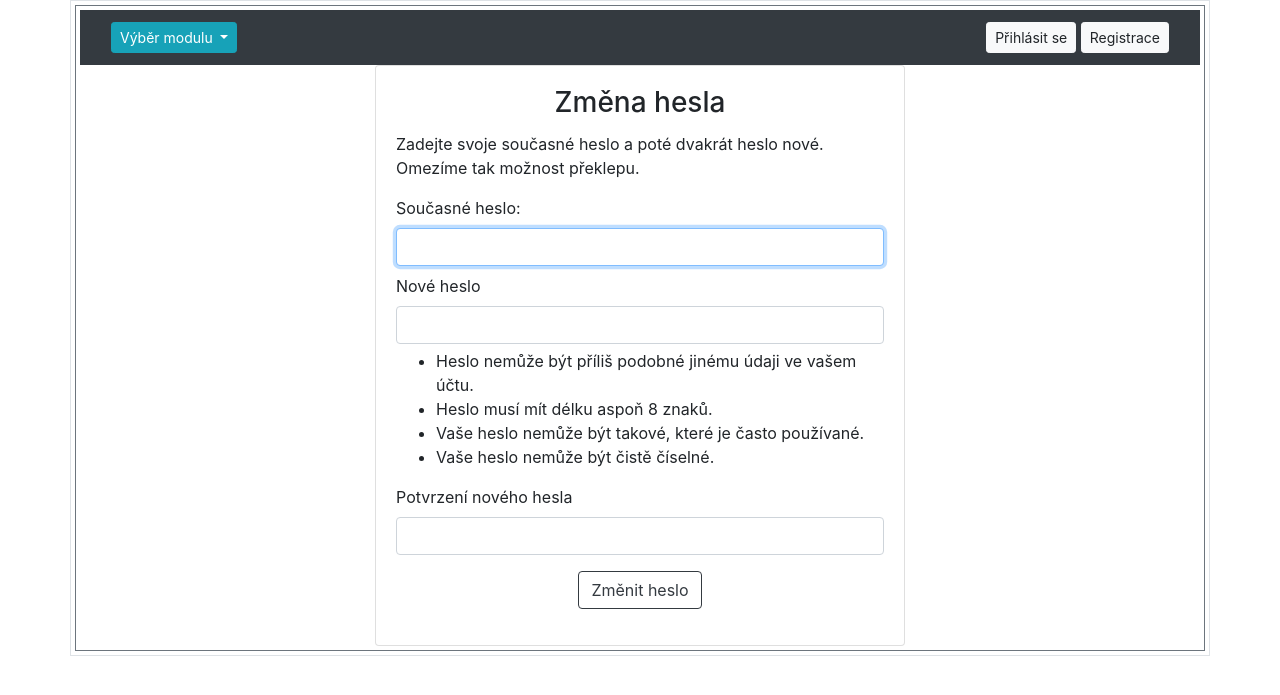
After one commit to zpilat/Django-warehouse, a Django app: template hpm_sklad/templates/registration/password_change.html in a window 1280 px wide. The commit adds this page. Shown: the top 695 px of the page. Run offline with Django 3.2, Linux system fonts and the light colour scheme; the template is opened without the code that fills it, so the values that code supplies are empty; parts of the project's set-up code (start-up, migrations or seed data) failed here and were passed over; some libraries are stand-ins or nearby versions.

Commit message:
přidáno menu a šablona pro změnu hesla

```diff
--- a/hpm_sklad/forms.py
+++ b/hpm_sklad/forms.py
@@ -3,7 +3,7 @@ from .models import Sklad, AuditLog, Dodavatele, Zarizeni, Varianty, Poptavky, P
 from crispy_forms.helper import FormHelper
 from crispy_forms.layout import Layout, Div, Field, Submit
 from crispy_forms.bootstrap import FormActions
-from django.contrib.auth.forms import UserCreationForm
+from django.contrib.auth.forms import UserCreationForm, PasswordChangeForm
 from django.contrib.auth.models import User
 from django.core.exceptions import ValidationError
 from django.core.validators import MaxValueValidator, MinValueValidator
--- a/hpm_sklad/templates/hpm_sklad/navbar.html
+++ b/hpm_sklad/templates/hpm_sklad/navbar.html
@@ -41,6 +41,7 @@
             </div>
         </div>
         <div class="col-auto">
+            <a class="btn btn-light btn-sm" href="{% url 'custom_password_change' %}">Změnit heslo</a>
             <a class="btn btn-light btn-sm" href="{% url 'logout' %}">Odhlásit se</a>
         </div>
     {% else %}
--- /dev/null
+++ b/hpm_sklad/templates/registration/password_change.html
@@ -0,0 +1,46 @@
+{% extends "hpm_sklad/base.html" %}
+{% load static %}
+
+{% block title %}Změna hesla - Skladová databáze HPM{% endblock %}
+
+{% block left_content %}
+<div class="d-flex justify-content-center align-items-center" style="min-height: 50vh;">
+    <div class="col-md-6">
+        <div class="card">
+            <div class="card-body">
+                <h3 class="card-title text-center">Změna hesla</h3>
+                <form method="post">
+                    {% csrf_token %}
+                    <p>Zadejte svoje současné heslo a poté dvakrát heslo nové. Omezíme tak možnost překlepu.</p>
+                    <div class="form-group mb-2">
+                        <label for="id_old_password">Současné heslo:</label>
+                        <input type="password" class="form-control" id="id_old_password" name="old_password"
+                               autocomplete="current-password" autofocus="" required>
+                    </div>
+                    <div class="form-group">
+                        <label for="id_new_password1">Nové heslo</label>
+                        <input type="password" class="form-control" id="id_new_password1" name="new_password1"
+                               autocomplete="new-password" aria-describedby="id_new_password1_helptext" required>
+                    </div>
+                    <div class="help" id="id_new_password1_helptext">
+                        <ul>
+                            <li>Heslo nemůže být příliš podobné jinému údaji ve vašem účtu.</li>
+                            <li>Heslo musí mít délku aspoň 8 znaků.</li>
+                            <li>Vaše heslo nemůže být takové, které je často používané.</li>
+                            <li>Vaše heslo nemůže být čistě číselné.</li>
+                        </ul>
+                    </div>
+                    <div class="form-group">
+                        <label for="id_new_password2">Potvrzení nového hesla</label>
+                        <input type="password" class="form-control" id="id_new_password2" name="new_password2"
+                               autocomplete="new-password" required>
+                    </div>
+                    <div class="form-group text-center my-3">
+                        <button type="submit" class="btn btn-outline-dark">Změnit heslo</button>
+                    </div>
+                </form>
+            </div>
+        </div>
+    </div>
+</div>
+{% endblock %}
--- a/hpm_sklad/urls.py
+++ b/hpm_sklad/urls.py
@@ -38,6 +38,7 @@ urlpatterns = [
     path('sklad/poptavky/<int:pk>/detail/', views.PoptavkaDetailView.as_view(), name='detail_poptavky'),
     path('sklad/poptavky/<int:pk>/poptavka_varianty/', views.PoptavkaVariantyListView.as_view(), name='poptavka_varianty'),
     path('account/', include('django.contrib.auth.urls')),
+    path('account/custom_password_change/', views.CustomPasswordChangeView.as_view(), name='custom_password_change'),
     path("signup/", views.SignUp.as_view(), name="signup"),
     path("logout/", views.logout_request, name= "logout"),
 ]
```
Also changed, not shown: hpm_sklad/views.py (+15 -1 lines), db.sqlite3.
